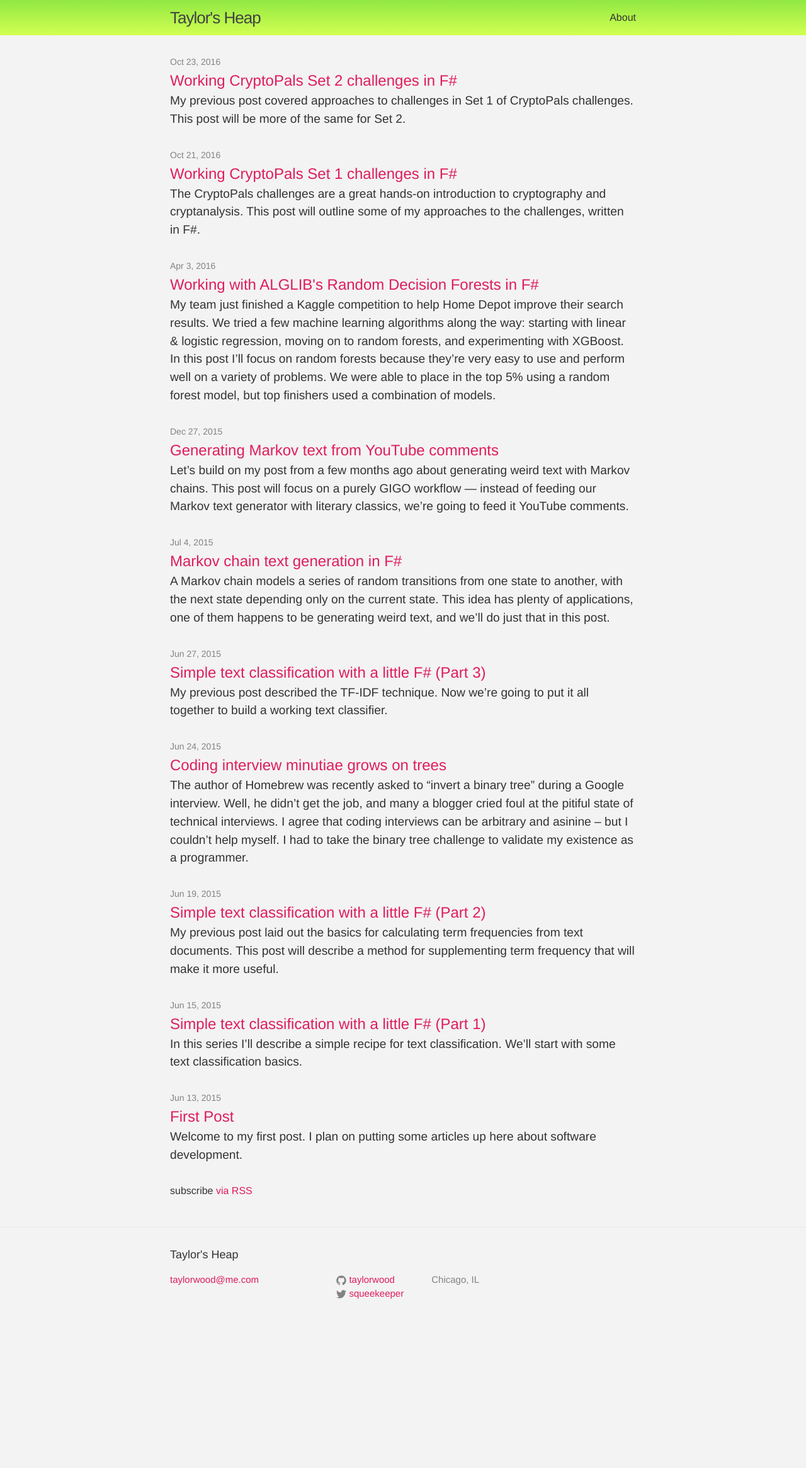
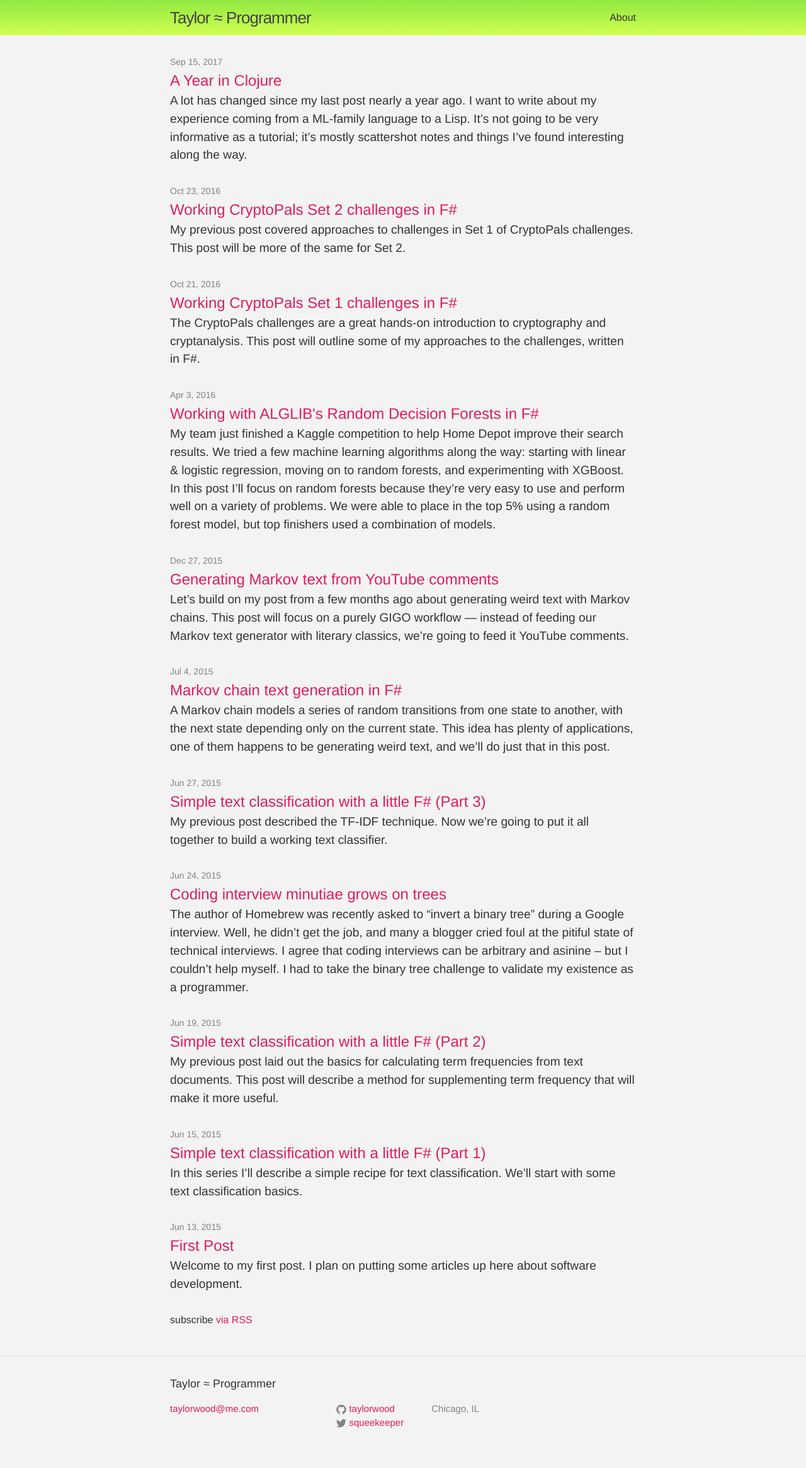
Before and after one commit to taylorwood/taylorwood.github.io, a Jekyll site: the page built from index.html, in a window 1280 px wide. Shown: the whole page at 63% size. Built offline with Jekyll 4.4.1, drawn with Linux system fonts in a browser that asks for light colours; before the commit the page ends 2126 px from its top, so only the background shows below that; some of the changed lines change nothing that is shown.

Commit message:
A Year in Clojure

````diff
--- a/_config.yml
+++ b/_config.yml
@@ -1,5 +1,5 @@
 # Site settings
-title: Taylor's Heap
+title: Taylor ≈ Programmer
 email: taylorwood@me.com
 description: I love programming.
 baseurl: "" # the subpath of your site, e.g. /blog/
--- /dev/null
+++ b/_posts/2017-09-15-year-behind.markdown
@@ -0,0 +1,214 @@
+---
+layout: post
+title:  "A Year in Clojure"
+date:   2017-09-15 12:00:00
+tags:   clojure lisp
+---
+A lot has changed since my last post nearly a year ago. I want to write about my experience coming from a ML-family language to a Lisp. It's not going to be very informative as a tutorial; it's mostly scattershot notes and things I've found interesting along the way.
+
+## Background
+
+My very first exposure to functional programming was through a book called [The Little Schemer](https://mitpress.mit.edu/books/little-schemer): a fairly thin, flourescent, mind-melting paperback that I'm not quite sure how I came upon. I'd been programming for ten years but it was like my inner programmer was reincarnated.
+
+I was working mostly with .NET at the time so F# was a natural choice for functional exploration, even though it wasn't a Lisp. After a few years of F# I found myself back in Lispland.
+
+<img src="/img/oh-lawd.jpeg" style="float: right; max-width: 250px; margin: 10px" />
+
+My new language was [Clojure](https://clojure.org) and it was totally foreign. So many parentheses instead of semantic whitespace. No rigid type system to hold me close. How am I going to deal with these parentheses? _(Thank you, Parinfer.)_
+
+While this was another functional language, it encouraged a very different style of programming---one I wasn't used to and thought I wouldn't like. The chaotic ambiguity of dynamic typing. How am I supposed to feel my program is even possibly correct if the compiler isn't telling me so? ML is so expressive in its ability to model a problem domain with algebraic data types. How could I ever do without it?
+
+## First Impressions
+
+First I looked for analogues of ML/F#. I quickly found all the familiar functional tidbits pretty much unchanged.
+
+I wondered why there's a `reduce` in clojure.core but no `fold`? (It's just a different arity of `reduce` that's missing the initial state.)
+
+There were record types but they didn't seem often used. Polymorphism via protocols and multimethods seemed like powerful tools, but I only see them used sparingly.
+
+Where's the pattern matching? I found [clojure.core.match](https://github.com/clojure/core.match) but I've never felt motivated enough to try it, nor have I seen it used. I have no idea about the state of pattern matching in other Lisps, but I assume it's a similar situation. `cond` gets you most of the way there I suppose?
+
+No tuple type? Vectors are tuples. "What if one of the vectors is of a different length?" I gasped as I clutched my pearl monads.
+
+I was sure I'd miss discriminated union types. There seemed like no practical stand-in for those.
+
+The reality of the Clojure language design started to sink in. The language itself was extremely _basic._ There was so little syntax to learn that I could be productive almost immediately. Conversely, even when writing F# daily I sometimes forgot less common syntax. (Do I need a semicolon or comma in this record definition?!)
+
+I was able to easily dive into clojure.core source interactively while I coded, which usually required third-party tools for FSharp.Core and .NET in general. I do find myself reading more third-party Clojure code out of necessity, a little more than I needed to with F#/.NET, and I chalk it up to needing to read code to see what it _does_ rather than making assumptions based on the _types_ it works on.
+
+## Keywords
+
+These are everywhere in Clojure. I think of these as more-or-less interned strings that are granted some special abilities.
+```clojure
+:foo ;; a keyword
+```
+You can think of that as `"foo"` for most intents and purposes, and there's a pair of functions for converting between keywords and strings.
+```clojure
+(keyword "foo")
+=> :foo
+(name :foo)
+=> "foo"
+```
+
+Keywords are the de facto _type_ for keys in map literals e.g.
+```clojure
+{:name "Bill", :age 23}
+```
+
+Keywords can also be used as functions of maps i.e. to get a value from the map by keyword: `(:foo m)`.
+They can be namespaced to avoid naming collisions e.g. `:my-namespace/foo`. Note the `name` of the namespaced keyword is just the part after the `/`.
+
+Keywords don't have to be _declared_ anywhere before use; they're just literals. You can reference a namespaced keyword from a namespace without it ever being written in that namespace. Maybe the namespace doesn't even need to exist, I don't know. I've read/heard the Clojure designers encourage the use of namespaced keywords, but I rarely encounter them outside clojure.spec definitions.
+
+## Destructuring
+
+I used destructuring in F# most often in pattern matching clauses. In Clojure I'm finding almost all destructuring I do involves getting values from maps. The map destructuring syntax is powerful and a bit confusing at first although it seems so simple now. It even allows you to specify default values for keys that aren't present in the map, all in one line:
+```clojure
+{:keys [foo] :or {foo 1} :as m}
+```
+`foo` will have the value of `:foo` from the map, or `1` if the map doesn't have a `:foo` key, and `m` is bound to the entire map. This makes getting values from maps very easy and terse.
+
+Another neat feature is positional destructuring, commonly used with vectors. In addition to the traditional _head and tail_ destructuring of sequences, you have more options with the `&` syntax.
+
+```clojure
+[x & xs] [1 2 3]
+```
+Here, `x` is `1` and `xs` is `[2 3]`. But you can also do this:
+```clojure
+[x & [next]] [1 2 3]
+```
+Here, `x` is `1` and `next` is `2`.
+
+You can also destructure more than one binding before the _tail_ like so:
+```clojure
+[x y & zs] [1 2 3]
+```
+Here, `x` is `1`, `y` is `2`, and `zs` is `[3]`.
+
+In the "anything goes" spirit, positional destructuring doesn't throw exceptions or anything on failure:
+```clojure
+[x y z] [1 2]
+```
+Here, `z` will simply be nil as there is no third element. The same goes for map destructuring i.e. you just get nil back for keys that aren't in the map.
+
+All this destructuring is also used in function argument signatures! This allows for very flexible function signatures. This can also get a lot of destructuring "out of the way" of the function's body---a nice separation of concerns. In some sense, you can imagine all Clojure function argument bindings as a destructured vector. Destructurings can be nested but it becomes unreadable after 2-3 levels.
+
+## Data
+
+Clojure and F# have similar data structures but working with them in Clojure feels lower-ceremony. The literal syntax is nice and terse and all the basic data structures can be conveniently composed and transformed.
+
+Maps would seem to be Clojure's commonplace record type, even though it has `defrecord` which seems [somewhat deprecated](https://groups.google.com/d/msg/clojure/pnDl4OgzqBM/zjDioSsxkvEJ). Something that bugged me about this initially was there were no guarantees that a _record_ (map) would contain what you expected, or that it wouldn't contain a bunch of stuff you _didn't_ expect! I came to realize this doesn't matter as often as I thought.
+
+### clojure.spec
+
+I believe there is a drawback to the ambiguities of dealing with data in Clojure, and one that clojure.spec can address: sometimes you really do need a rigid _specification_ of data. With clojure.spec you can _document_ the shape of data (in a machine-readable format), then use that to _verify_ properties of functions of that data to guarantee correct usage throughout. I've even used clojure.spec to generate API documentation and sample code.
+
+I can't talk about data in Clojure without talking about [clojure.spec](https://clojure.org/about/spec)! It solves many problems but what interested me at first was using it as a sort of opt-in _gradual typing_ system for my Clojure code. I could write specs for only the data structures and functions I wanted.
+
+I could write incredibly flexible specs for data and just as easily for the functions that operate on the data. With function specs, I could assert the inputs and outputs to specific functions at runtime; not quite as reassuring as compile-time but better than nothing!
+
+I hope clojure.spec adoption continues and this kind of opt-in type checking becomes more prevalent. I think there's a very sweet spot to occupy between _everything must be typed_ and total dynamic ambiguity. I think the new Clojure JDBC library shipping with specs is a good sign of what's to come.
+
+### Code as Data
+
+Whatever superlative or diss you might use to describe a Lisp's syntax or lack thereof, it makes one thing evident: your code is itself just data, and data can be manipulated. A function at rest is just a list containing other lists and data structures. _Code as data_ was one of the profound enlightenment moments I've had as a programmer, and one that can't be realized in most popular languages.
+
+Clojure's macros allow you to work with code as data. Much of Clojure's core functionality is written as macros that get _expanded_ into final forms before evaluation. F# has some metaprogramming facilities but they're clunky (and fragmented depending on what kind of syntax tree you want).
+
+I don't often write new macros, and it's not advised to write macros where functions work just as well, but they're invaluable in certain contexts.
+
+A few times I've been able to do some trivial refactorings of code _programmatically_ in the REPL. Of course .NET has Roslyn but it's a totally separate facility; in Clojure this ability is inherited more or less by virtue of being a Lisp.
+
+### Data as Code
+
+Some core Clojure data structures can be used as functions. I didn't know what to make of this at first but I love it now. For example, a map is a function of one (key) argument. A set is a function of one (member) argument.
+
+```clojure
+(def my-set #{1 2 3})       ;; a set of integers
+(my-set 1) => 1             ;; returns the member value
+(my-set 3) => 3             ;; returns the member value
+(my-set "no") => nil        ;; returns nil
+(map my-set [3 2]) => (3 2) ;; mapping the set over a vector
+```
+
+Lately I find myself thinking more in terms of _data_ than procedural code. For example, sometimes it's nice to express program logic _declaratively_ with data as opposed to control-flow/`case`/`cond` statements. Consider this `case`:
+```clojure
+(case x
+  "High"   100
+  "Medium" 50
+  "Low"    0)
+ ```
+
+ This can also be expressed as a map, and that map can be used as a _function_ that returns the matched key's value. This code has the same effect as the `case` above:
+```clojure
+(def foo
+  {"High"   100
+   "Medium" 50
+   "Low"    0})
+(some foo "Medium") => 50
+```
+This is nice in when you want to define some "rules" in one place and it use them from many, or maybe it's loaded from a database or configuration file.
+
+### Nil
+
+Some functional languages go to lengths to cordon null/nil values. Clojure embraces nil (in most cases). I remember thinking "there should be an Option type" a lot in my first days. Now I just embrace the nil. I rarely find myself needing to write defensive nil-check code.
+
+I do miss [nullable comparison operators](https://docs.microsoft.com/en-us/dotnet/fsharp/language-reference/symbol-and-operator-reference/nullable-operators), but this is just a matter of defining your own functions to do the same. Sometimes I wish clojure.string functions would propagate nils instead of throwing exceptions, but I can imagine at least one reason they wouldn't: they should take and return _strings_ and nil is not a string?
+
+There are many nil-friendly core functions, but some nil-adverse functions too. It's not something I have to worry about too much, but a nil-propagation bug can be hard to debug when it happens.
+
+## Arity
+
+Clojure has a nice compact way to define multiple function arities: a single function symbol form with each arglist + implementation in parentheses:
+```clojure
+(defn foo
+ ([one]
+  (println one))
+ ([one two]
+  (println one two)))
+```
+And you do get some compile-time safety checks on function arity.
+
+The really neat-o thing with Clojure function arities is the ability to define functions of arbitrary arity. In these cases the numerous arguments are bound to a collection: either a vector or a map, and yes a map can be thought of as a collection of tuple vectors. A basic example of this is the addition function:
+```clojure
+(+ x y & more)
+```
+Here, `more` can be any number of additional arguments. This ties into another concept that was new to me: _applying_ a sequence of arguments to a function.
+```clojure
+(apply + [1 2 3 4 5 6 7 8 9])
+=> 45
+```
+
+Multi-arity functions are also how Clojure deals with named optional arguments. Both these function calls use the same function definition:
+```clojure
+(foo 123)
+(foo 123 :append true :path "~/.sup")
+```
+The additional "arguments" are actually treated as a map and I've seen this style referred to as _kwargs_. It's a form of destructuring in the function signature like this:
+```clojure
+[num & {:keys [append path]}]
+```
+
+## REPL-driven Development
+
+I didn't use the F# REPL that much for interactive _development_ as much as I did for interactive execution. The Clojure REPL experience is far more ingrained into my development workflow, and I like it. I feel I'm more of an inhabitant of the program as I write it rather than an observant author. I also get more immediate feedback about the runtime behavior of code, which can be hard to reason about in functional languages.
+
+I think there's another reason for the REPL being so integral to the Clojure development experience: discovery through interaction. Clojure just doesn't have the information I would normally get via type definitions (and IntelliSense/auto-complete). In Clojure it's more natural to get that information by playing with the code in hand. Doc strings help but they aren't schematics. Again, another area where clojure.spec may change the landscape.
+
+I haven't tried this, but I've heard you can be so bold as to have a deployed application host a network REPL which can be used to remotely inspect (and monkey with) the running application's code and state. 😮
+
+## Invariants
+
+One of my favorite things about more strongly-typed functional languages is the ability to _make illegal states unrepresentable._ In Clojure it's very hard to make illegal states unrepresentable, in fact I'd say it's just not worth the effort.
+
+Clojure feels very open and permissive when it comes to data and passing it around. The thought that a caller could pass _anything_ as an argument was unsettling at first. Clojure does allow you to define pre- and post-condition metadata on functions for function call assertions, but they don't seem common in practice and they only work at _runtime_. clojure.spec allows much more powerful assertions, but again only at runtime.
+
+As I embraced this "anything goes" approach, the Clojure lifestyle started to make a bit more sense. Clojure codebases are driven more by convention than contract. In F# I mostly thought about problems in terms of the types I'd use to model them---defining a contract. If my program compiled I could be fairly certain it'd do at least something like what I intended. This meant putting a lot of upfront thought into the _types_ I'd need to model the problem.
+
+In Clojure I find myself doing the opposite---just diving into the REPL and immediately writing code that operates on data.
+
+## Parenthetical Gestalt!
+
+It's the carefully and conservatively curated confluence (alliteration achievement unlocked) of all these design decisions and philosophies, _especially_ those that were hard for me to embrace at first, that make Clojure an enjoyable programming experience for me. I pre-judged Clojure for being a dynamic language because I'd never enjoyed working in a dynamic language before. As I look back on all the things I thought I'd miss from a strongly typed language, I can easily say I've faired just as well without them.
+
+_There were a bunch of other cool Clojure tidbits I wanted to mention but this post was getting too long!_
--- a/_sass/_syntax-highlighting.scss
+++ b/_sass/_syntax-highlighting.scss
@@ -41,7 +41,7 @@
     .no    { color: #008080 } // Name.Constant
     .ni    { color: #800080 } // Name.Entity
     .ne    { color: #900; font-weight: bold } // Name.Exception
-    .nf    { color: #900; font-weight: bold } // Name.Function
+    .nf    { color: #CA3131; font-weight: bold } // Name.Function
     .nn    { color: #fade82 } // Name.Namespace
     .nt    { color: #000080 } // Name.Tag
     .nv    { color: #42c3ff } // Name.Variable
````
Also changed, not shown: img/oh-lawd.jpeg (added).
